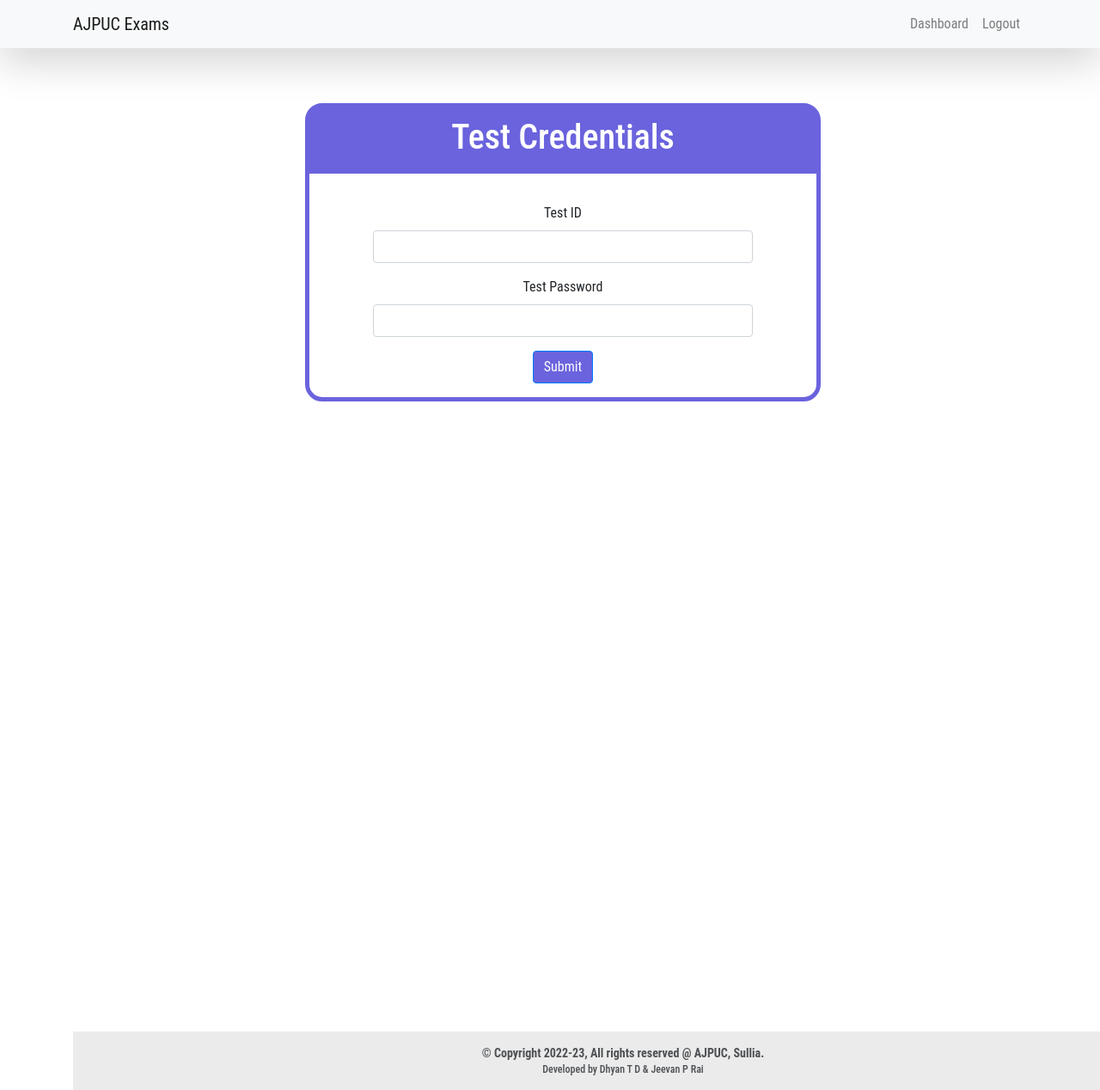
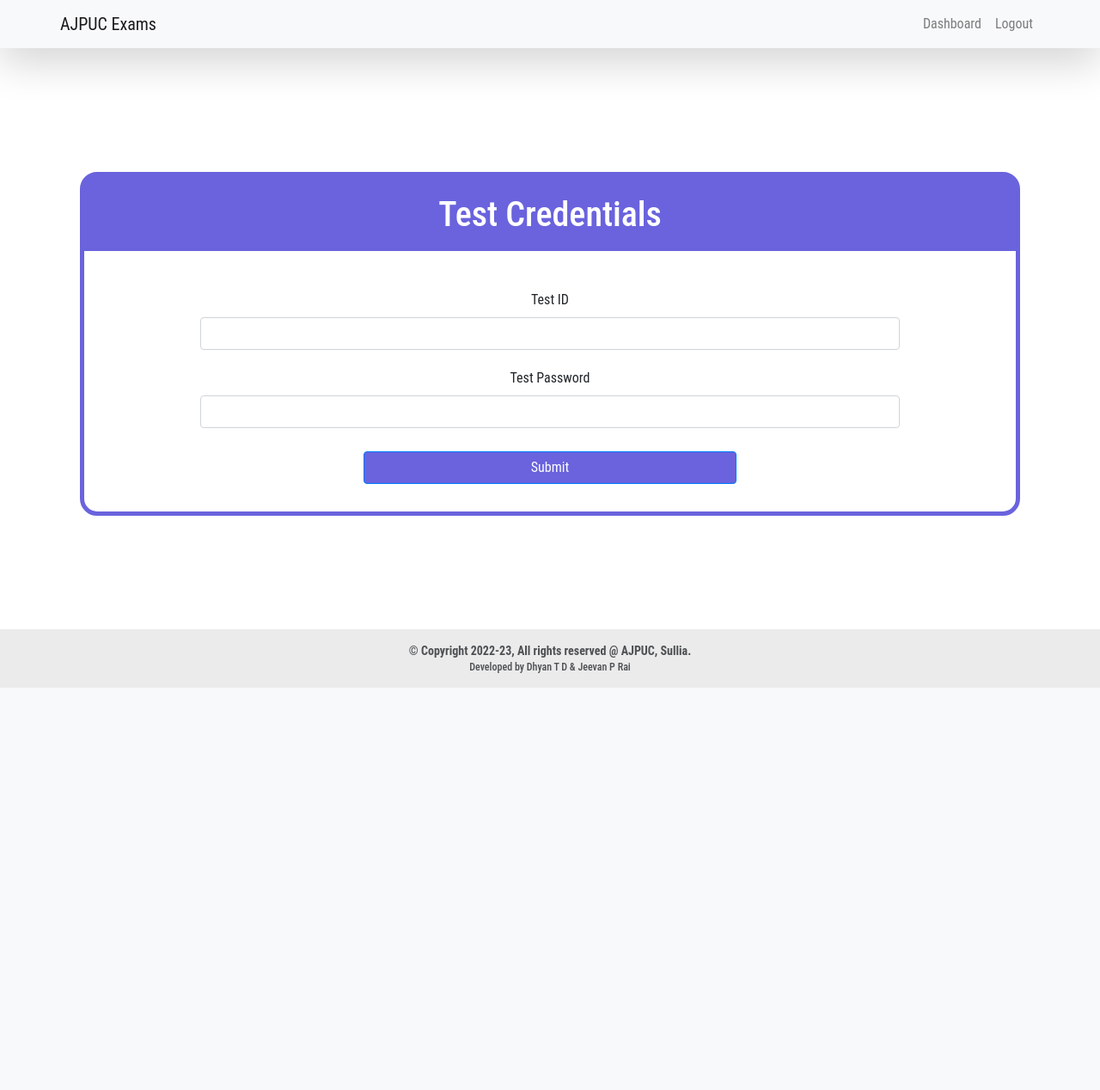
Before and after one commit to DhyanTD/quiz-app, a Flask app: page /give-test in a window 1280 px wide; the page is wider, and only the part inside the window is pictured. Shown: that part at 86% size. After the commit the page ends 800 px from the top of that part, so only its background shows below. Run offline with Flask 2, Linux system fonts and the light colour scheme; a user stored in the database is signed in; parts of the project's set-up code (start-up, migrations or seed data) failed here and were passed over; some libraries are stand-ins or nearby versions.

Commit message:
designs update

```diff
--- a/app.py
+++ b/app.py
@@ -628,8 +628,7 @@ def questions(username, testid):
 			results = cur.execute('select explanation,q,a,b,c,d,marks,q.qid as qid, \
 				q.ans as correct, ifnull(s.ans,0) as marked from questions q left join \
 				students s on  s.test_id = q.test_id and s.test_id = %s \
-				and s.username = %s and s.qid = q.qid group by q.qid \
-				order by LPAD(lower(q.qid),10,0) asc', (testid, username))
+				and s.username = %s and s.qid = q.qid', (testid, username))
 			if results > 0:
 				results = cur.fetchall()
 				return render_template('disp_questions.html', results= results)
--- a/static/dashboard.css
+++ b/static/dashboard.css
@@ -11,6 +11,12 @@ img {
 	border-radius: 7%;
 }
 */
+
+.footer {
+	position: absolute;
+	bottom: 0;
+}
+
 .mysec img{
 	margin: 0 auto;
 	display: block;
--- a/static/give_test.css
+++ b/static/give_test.css
@@ -1,25 +1,19 @@
-
-.login-box{
-    width: 600px;
-    border: #6a63dd solid 5px;
-    padding-top: 2%;
-    border-radius: 0px 0px 20px 20px;
- }
-
- .form-group{
-
-    margin-top: 2%;
-    width: 75%;
-
- }
-
- .row{
-    border-radius: 20px 20px 0px 0px;
-    border: #6a63dd solid 5px;
-    width: 600px;
-    background-color: #6a63dd;
-    /*padding-top: 20%; */
-    margin-top: 200px;
+.thim-link-login{
+   font-size: 14px;
+   padding-left: 20px;
+   padding-right: 20px;
+   display: inline-block;
+   background: #fff;
+   letter-spacing: .3px;
+   text-align: left;
+   height: 35px;
+   line-height: 35px;
+   font-weight: 300;
+   font-style: normal;
+   font-stretch: normal;
+  /* -webkit-border-radius: 20px;
+   -moz-border-radius: 20px; */
+   border-radius: 20px;
 }
 
 .loginlink{
@@ -36,3 +30,64 @@
    height: 300px;
    width: 750px; */
 }
+
+.form-group{
+
+   margin-top: 2%;
+   width: 75%;
+
+}
+
+#up{
+   position: left;
+}
+
+.login-box{
+   width: 96%;
+   border: #6a63dd solid 5px;
+   padding-top: 2%;
+   border-radius: 0px 0px 20px 20px;
+}
+
+.row{
+   border-radius: 20px 20px 0px 0px;
+   border: #6a63dd solid 5px;
+   width: 96%;
+   background-color: #6a63dd;
+   /*padding-top: 20%; */
+   margin-top: 200px;
+}
+
+.btn{
+   margin-top: 1%;
+   margin-bottom: 1.5%;
+   width: 40%;
+}
+
+
+
+#acc{
+   margin: 3% 0px 0px 0px ;
+}
+#register{
+   margin: 3% 0px 0px 0px;
+   color: #6a63dd !important;
+}
+
+.icon {
+   float: right;
+   margin-right: 10px;
+   margin-top: -26px;
+   position: relative;
+   z-index: 2;
+}
+
+.container {
+   padding-left: 0;
+   padding-right: 0;
+}
+
+.footer {
+	position: absolute;
+	bottom: 0;
+}
--- a/static/index.css
+++ b/static/index.css
@@ -7,6 +7,11 @@
 body{
 
    background-color: white !important;
+}
+
+.footer {
+   position: absolute;
+   bottom: 0;
 }
 
 
--- a/templates/admin-register.html
+++ b/templates/admin-register.html
@@ -6,6 +6,12 @@
 {% endblock %}
 
 {% block body %}
+<style>
+  .footer {
+    position: absolute;
+    bottom: 0;
+  }
+</style>
 <div class="container" align="center" id="" style="position: absolute; top:10%;padding: 1%;">
   {% from "includes/_formhelpers.html" import render_field %}
   <div class="row">
--- a/templates/give_test.html
+++ b/templates/give_test.html
@@ -6,7 +6,7 @@
 
 {% block body %}
 {% from "includes/_formhelpers.html" import render_field %}
-<div class="container" align="center" style="position: absolute; top:-10%;" id="login">
+<div class="container" align="center" style="position: absolute; top:0%;" id="login">
   <div class="row">
     <div class="col-sm">
       <h1>Test Credentials</h1>
@@ -23,4 +23,5 @@
       <p><input type="submit" class="btn btn-primary" value="Submit"></p>
     </form>
   </div>
+</div>
   {% endblock %}
--- a/templates/layout.html
+++ b/templates/layout.html
@@ -1,6 +1,6 @@
-
 <!DOCTYPE html>
 <html>
+
 <head>
   <meta charset="utf-8" name="viewport" content="width=device-width, initial-scale=1.0">
 
@@ -8,12 +8,11 @@
   <link rel="stylesheet" href="https://stackpath.bootstrapcdn.com/bootstrap/4.3.1/css/bootstrap.min.css">
   <link rel="stylesheet" href="//use.fontawesome.com/releases/v5.0.7/css/all.css">
   <link rel="stylesheet" href="static/common.css">
-    <script
-			  src="https://code.jquery.com/jquery-3.4.1.min.js"
-			  integrity="sha256-CSXorXvZcTkaix6Yvo6HppcZGetbYMGWSFlBw8HfCJo="
-			  crossorigin="anonymous"></script>
+  <script src="https://code.jquery.com/jquery-3.4.1.min.js"
+    integrity="sha256-CSXorXvZcTkaix6Yvo6HppcZGetbYMGWSFlBw8HfCJo=" crossorigin="anonymous"></script>
   {% block head %}{% endblock %}
 </head>
+
 <body>
   {% include 'includes/_navbar.html' %}
   <div class="container">
@@ -25,14 +24,24 @@
 </body>
 
 <style>
-  .bingo{
-    margin: 0.3%;font-size: 14px;font-weight: bold;bottom: 0;position: absolute;
+  .bingo {
+    margin: 0.3%;
+    font-size: 14px;
+    font-weight: bold;
+    bottom: 0;
+    position: absolute;
   }
-  .pogo{
-    font-size: 14px;padding: 0%;margin: 0.3%;font-weight: bold;
+
+  .pogo {
+    font-size: 14px;
+    padding: 0%;
+    margin: 0.3%;
+    font-weight: bold;
   }
-  .cn{
-    font-size: 12px;margin: 0.3%;
+
+  .cn {
+    font-size: 12px;
+    margin: 0.3%;
   }
 
   a {
@@ -44,10 +53,17 @@
   }
 </style>
 
+<footer>
+  <center>
+    <div class="footer"
+      style="background-color: rgb(231, 231, 231);opacity: 0.8;padding: 1%; width: 100%; "
+      align="center">
+      <h5 class="pogo">© Copyright 2022-23, All rights reserved @ AJPUC, Sullia.</h4>
+        <h4 class="cn">Developed by <a href="https://dhyantd.github.io/"> Dhyan T D </a> & <a
+            href="https://jeevan-rai.github.io/"> Jeevan P Rai</a></h4>
+        <!-- <h4 id="cn">(KVGCE, CSE Department)</h4> -->
+    </div>
+  </center>
+</footer>
 
-  <center><div style="background-color: rgb(231, 231, 231);opacity: 0.8;padding: 1%;z-index: -1;position: absolute; top:150%;width: 100%;" align="center">
-    <h5 class="pogo">© Copyright 2022-23, All rights reserved @ AJPUC, Sullia.</h4>
-    <h4 class="cn">Developed by <a href="https://dhyantd.github.io/"> Dhyan T D </a> & <a href="https://jeevan-rai.github.io/"> Jeevan P Rai</a></h4>
-    <!-- <h4 id="cn">(KVGCE, CSE Department)</h4> -->
-    </div></center>
 </html>
--- a/templates/login.html
+++ b/templates/login.html
@@ -6,6 +6,12 @@
 
 
 {% block body %}
+<style>
+  .footer {
+    position: absolute;
+    bottom: 0;
+  }
+</style>
 <center>
 <div class="container" align="center" style="position: absolute; top:-5%;" id="login">
   <div class="row">
--- a/templates/tests_given.html
+++ b/templates/tests_given.html
@@ -1,6 +1,12 @@
 {% extends 'layout.html' %}
 {% block body %}
 <style type="text/css">
+
+	 .footer {
+        position: absolute;
+        bottom: 0;
+    }
+
 	td,th {
 		padding: 10px;
 		text-align: center;
```
Also changed, not shown: static/create_test.css (+19 -2 lines), static/disp.css (+13 -3 lines), static/mylogin.css (+9 -5 lines), static/register.css (+8 -3 lines), templates/quiz.html (+20 -18 lines), templates/register.html (+13 -6 lines), templates/student_results.html (+13 -1 lines), templates/tests_created.html (+34 -4 lines), static/common.css (line endings or trailing spaces). Lines whose indentation alone changed are shown as unchanged.
